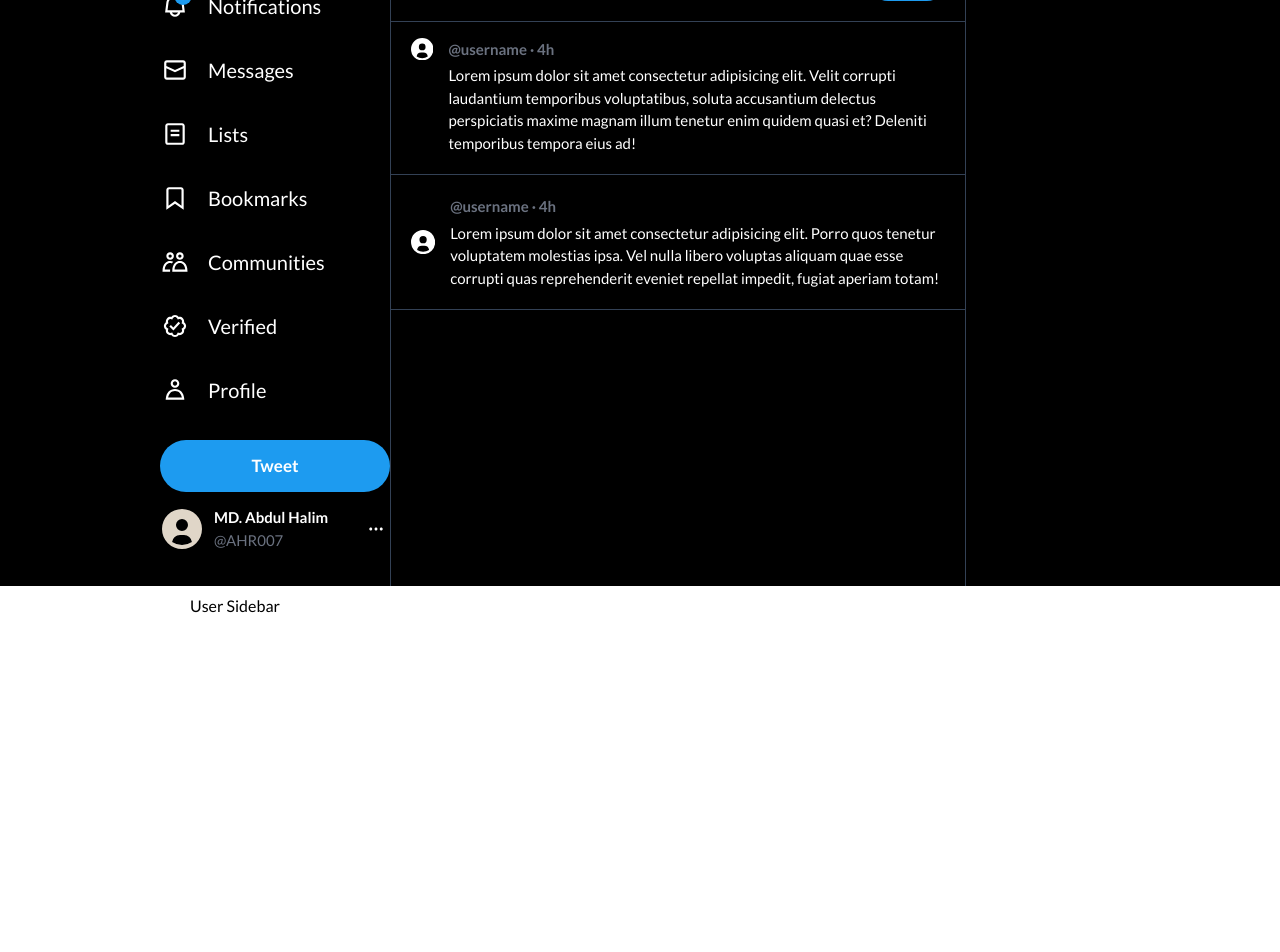
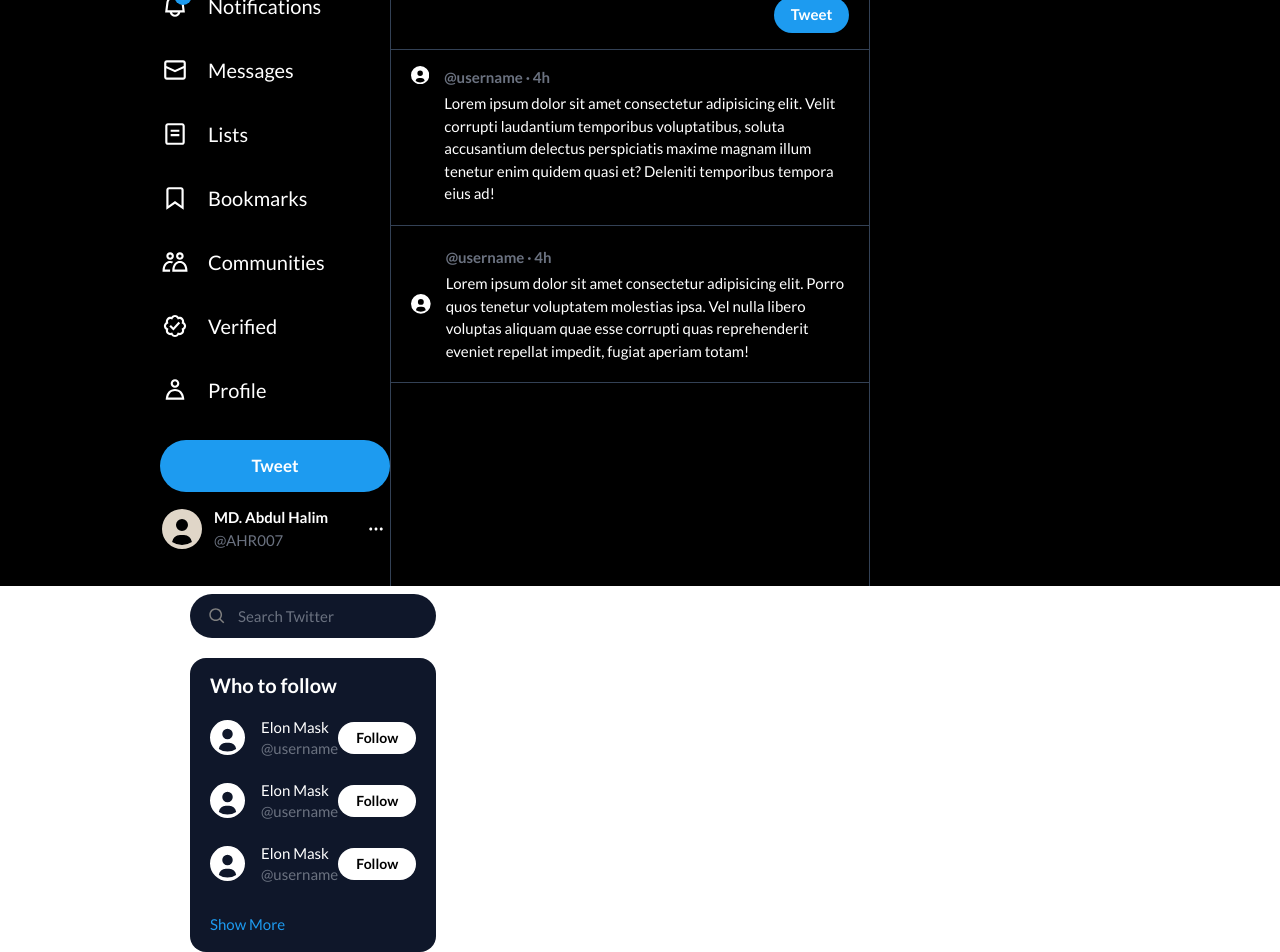
Before and after one commit to md-ahr/fake-twitter, an Angular app: page /home in a window 1280 px wide. Shown: the part 214-1166 px from the top of the page. Before the commit the page ends 832 px from the top, so only its background shows below. Built offline with nearby package versions, Linux system fonts and the light colour scheme.

Commit message:
Design user sidebar section and code refactoring

```diff
--- a/src/app/app.component.html
+++ b/src/app/app.component.html
@@ -5,15 +5,15 @@
 <div *ngIf="isLoggedIn" class="bg-black h-screen">
   <div class="app-container flex items-start flex-wrap">
     <!-- Menu Sidebar -->
-    <app-menu-sidebar class="pt-2 basis-[100%] md:basis-[20%]"></app-menu-sidebar>
+    <app-menu-sidebar class="pt-2 basis-[100%] md:basis-[22%]"></app-menu-sidebar>
 
     <!-- Main Content -->
-    <div class="main-content basis-[100%] md:basis-[60%] border-l border-r border-slate-700">
+    <div class="main-content basis-[100%] md:basis-[50%] border-l border-r border-slate-700">
       <router-outlet></router-outlet>
     </div>
 
     <!-- User Sidebar -->
     <app-user-sidebar
-      class="pt-2 basis-[100%] md:basis-[calc(20%-20px)] xl:basis-[calc(20%-30px)] ml-0 md:ml-[20px] xl:ml-[30px]"></app-user-sidebar>
+      class="pt-2 basis-[100%] md:basis-[calc(28%-20px)] xl:basis-[calc(28%-30px)] ml-0 md:ml-[20px] xl:ml-[30px]"></app-user-sidebar>
   </div>
 </div>
--- a/src/app/features/feed/components/home/home.component.html
+++ b/src/app/features/feed/components/home/home.component.html
@@ -18,18 +18,20 @@
       </ul>
     </div>
 
-    <div class="border-b border-slate-700 order-1">
-      <div class="p-[20px] pt-0 flex items-start gap-[15px]">
+    <div class="pb-4 border-b border-slate-700 order-1">
+      <div class="px-[20px] py-0 flex items-start gap-[15px]">
         <svg class="w-[45px] invert" aria-hidden="true" xmlns="http://www.w3.org/2000/svg" fill="currentColor"
           viewBox="0 0 20 20">
           <path
             d="M10 0a10 10 0 1 0 10 10A10.011 10.011 0 0 0 10 0Zm0 5a3 3 0 1 1 0 6 3 3 0 0 1 0-6Zm0 13a8.949 8.949 0 0 1-4.951-1.488A3.987 3.987 0 0 1 9 13h2a3.987 3.987 0 0 1 3.951 3.512A8.949 8.949 0 0 1 10 18Z" />
         </svg>
-        <textarea name="tweet" id="tweet" rows="3"
-          class="p-0 pt-2 bg-transparent border-0 resize-none text-white font-medium text-[20px] outline-none focus:ring-0"
+        <textarea name="tweet" id="tweet" rows="2"
+          class="px-0 py-2 w-full bg-transparent border-0 resize-none text-white font-medium text-[20px] outline-none focus:ring-0 focus:border-b focus:border-primary"
           placeholder="What is happening?!"></textarea>
+      </div>
+      <div class="px-[20px] mt-3 text-right">
         <button type="button" [disabled]="true"
-          class="w-[75px] h-[36px] text-[15px] font-bold rounded-full bg-primary text-white self-end ml-auto hover:bg-blue-500 transition duration-300">Tweet</button>
+          class="w-[75px] h-[36px] text-[15px] font-bold rounded-full bg-primary text-white hover:bg-blue-500 transition duration-300">Tweet</button>
       </div>
     </div>
 
--- a/src/app/shared/components/user-sidebar/user-sidebar.component.html
+++ b/src/app/shared/components/user-sidebar/user-sidebar.component.html
@@ -1,3 +1,74 @@
-<div class="">
-    User Sidebar
+<div class="flex flex-col gap-[20px]">
+  <div class="relative">
+    <input type="search" name="search" id="search"
+      class="pl-[48px] pr-[4] bg-slate-900 rounded-full w-full h-[44px] text-[15px] text-white border-0 focus:ring-primary"
+      placeholder="Search Twitter">
+    <svg class="w-[18px] invert-[0.5] absolute top-[50%] left-[18px] translate-y-[-50%]" viewBox="0 0 24 24"
+      aria-hidden="true">
+      <g>
+        <path
+          d="M10.25 3.75c-3.59 0-6.5 2.91-6.5 6.5s2.91 6.5 6.5 6.5c1.795 0 3.419-.726 4.596-1.904 1.178-1.177 1.904-2.801 1.904-4.596 0-3.59-2.91-6.5-6.5-6.5zm-8.5 6.5c0-4.694 3.806-8.5 8.5-8.5s8.5 3.806 8.5 8.5c0 1.986-.682 3.815-1.824 5.262l4.781 4.781-1.414 1.414-4.781-4.781c-1.447 1.142-3.276 1.824-5.262 1.824-4.694 0-8.5-3.806-8.5-8.5z">
+        </path>
+      </g>
+    </svg>
+  </div>
+
+  <div class="pt-3 bg-slate-900 rounded-[16px]">
+    <h4 class="mb-4 px-5 text-white font-bold text-[20px]">Who to follow</h4>
+    <div class="grid gap-[20px] px-5">
+      <div class="flex items-center">
+        <a href="">
+          <svg class="w-[35px] invert" aria-hidden="true" xmlns="http://www.w3.org/2000/svg" fill="currentColor"
+            viewBox="0 0 20 20">
+            <path
+              d="M10 0a10 10 0 1 0 10 10A10.011 10.011 0 0 0 10 0Zm0 5a3 3 0 1 1 0 6 3 3 0 0 1 0-6Zm0 13a8.949 8.949 0 0 1-4.951-1.488A3.987 3.987 0 0 1 9 13h2a3.987 3.987 0 0 1 3.951 3.512A8.949 8.949 0 0 1 10 18Z" />
+          </svg>
+        </a>
+        <a href="" class="ml-4 text-[15px]">
+          <p class="text-white">Elon Mask</p>
+          <p class="mt-[-2px] text-gray-500">@username</p>
+        </a>
+        <button type="button"
+          class="w-[78px] h-[32px] ml-auto font-bold text-[14px] rounded-full bg-white text-black hover:bg-primary hover:text-white transition duration-300">Follow</button>
+      </div>
+
+      <div class="flex items-center">
+        <a href="">
+          <svg class="w-[35px] invert" aria-hidden="true" xmlns="http://www.w3.org/2000/svg" fill="currentColor"
+            viewBox="0 0 20 20">
+            <path
+              d="M10 0a10 10 0 1 0 10 10A10.011 10.011 0 0 0 10 0Zm0 5a3 3 0 1 1 0 6 3 3 0 0 1 0-6Zm0 13a8.949 8.949 0 0 1-4.951-1.488A3.987 3.987 0 0 1 9 13h2a3.987 3.987 0 0 1 3.951 3.512A8.949 8.949 0 0 1 10 18Z" />
+          </svg>
+        </a>
+        <a href="" class="ml-4 text-[15px]">
+          <p class="text-white">Elon Mask</p>
+          <p class="mt-[-2px] text-gray-500">@username</p>
+        </a>
+        <button type="button"
+          class="w-[78px] h-[32px] ml-auto font-bold text-[14px] rounded-full bg-white text-black hover:bg-primary hover:text-white transition duration-300">Follow</button>
+      </div>
+
+      <div class="flex items-center">
+        <a href="">
+          <svg class="w-[35px] invert" aria-hidden="true" xmlns="http://www.w3.org/2000/svg" fill="currentColor"
+            viewBox="0 0 20 20">
+            <path
+              d="M10 0a10 10 0 1 0 10 10A10.011 10.011 0 0 0 10 0Zm0 5a3 3 0 1 1 0 6 3 3 0 0 1 0-6Zm0 13a8.949 8.949 0 0 1-4.951-1.488A3.987 3.987 0 0 1 9 13h2a3.987 3.987 0 0 1 3.951 3.512A8.949 8.949 0 0 1 10 18Z" />
+          </svg>
+        </a>
+        <a href="" class="ml-4 text-[15px]">
+          <p class="text-white">Elon Mask</p>
+          <p class="mt-[-2px] text-gray-500">@username</p>
+        </a>
+        <button type="button"
+          class="w-[78px] h-[32px] ml-auto font-bold text-[14px] rounded-full bg-white text-black hover:bg-primary hover:text-white transition duration-300">Follow</button>
+      </div>
+    </div>
+
+    <div class="mt-3">
+      <a href=""
+        class="px-5 py-4 text-primary text-[15px] block rounded-b-[16px] hover:bg-slate-800 transition duration-300">Show
+        More</a>
+    </div>
+  </div>
 </div>
```
